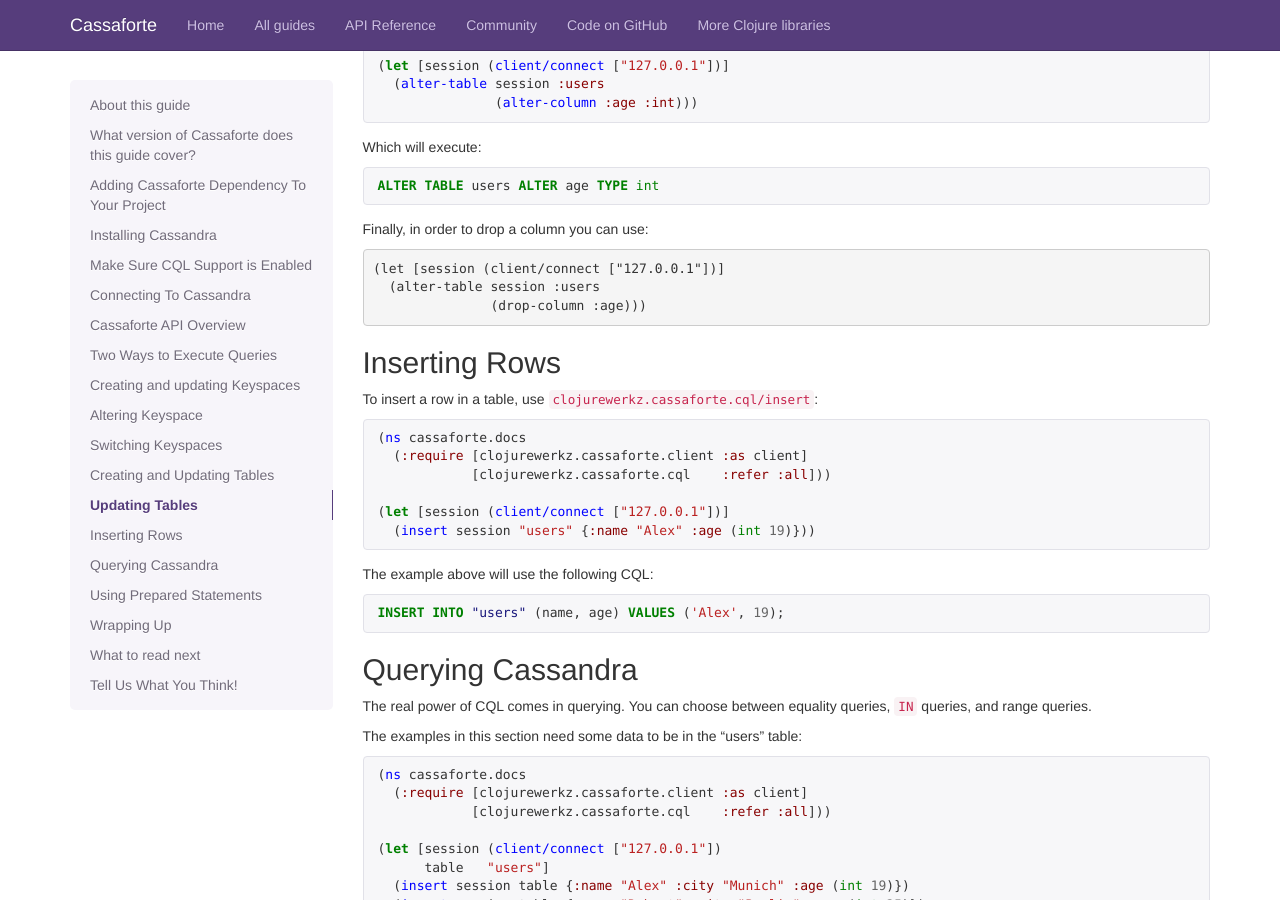
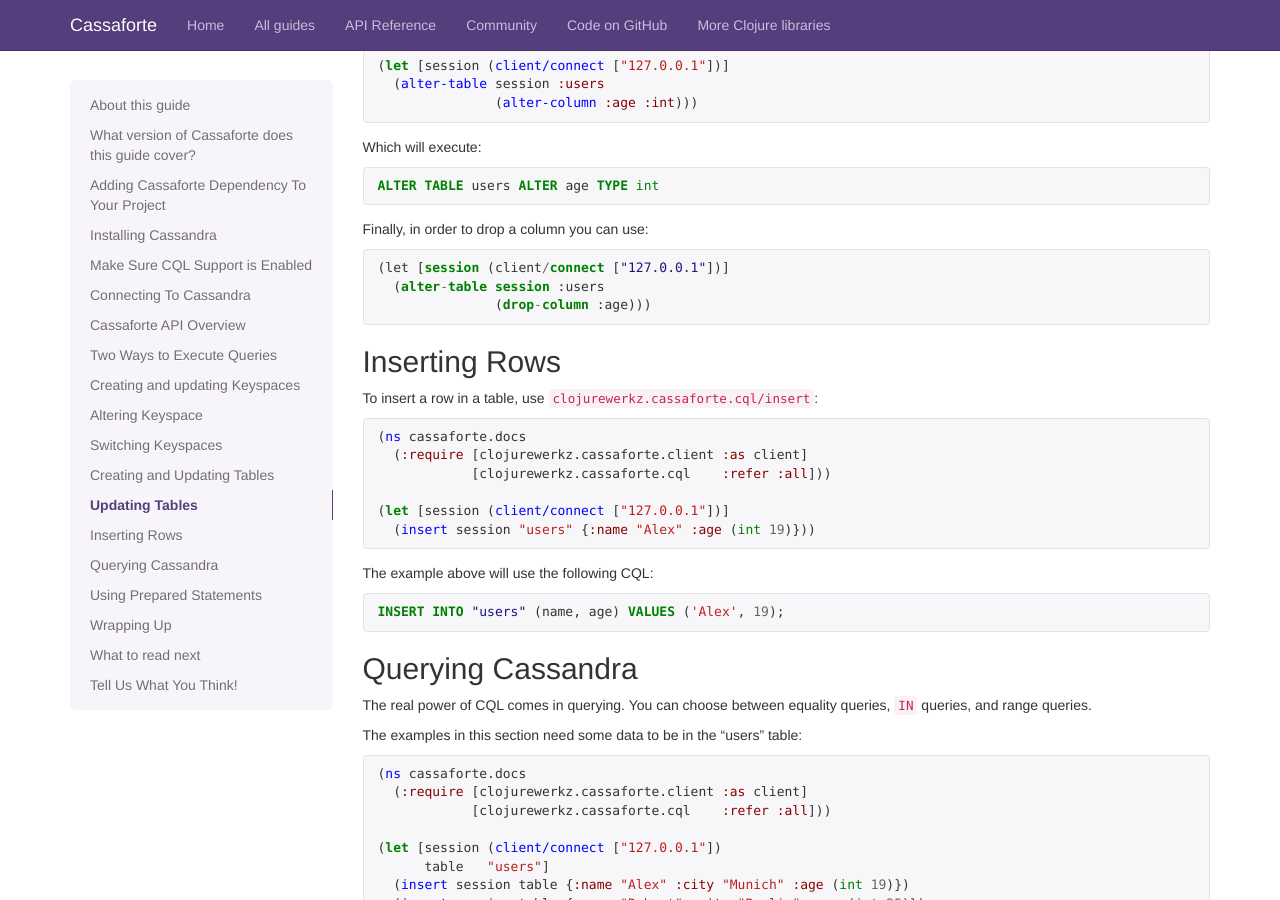
Before and after one commit to clojurewerkz/cassaforte.docs, a Jekyll site: the page built from articles/getting_started.md, in a window 1280 px wide and 900 px high, scrolled down 6068 px. Built offline with Jekyll 4.4.1, drawn with Linux system fonts in a browser that asks for light colours; some web fonts are replaced; Markdown is read by kramdown in place of the engine named in the settings.

Commit message:
Fix syntax

````diff
--- a/articles/getting_started.md
+++ b/articles/getting_started.md
@@ -409,7 +409,7 @@ ALTER TABLE users ALTER age TYPE int
 
 Finally, in order to drop a column you can use:
 
-```cql
+```sql
 (let [session (client/connect ["127.0.0.1"])]
   (alter-table session :users
                (drop-column :age)))
````
